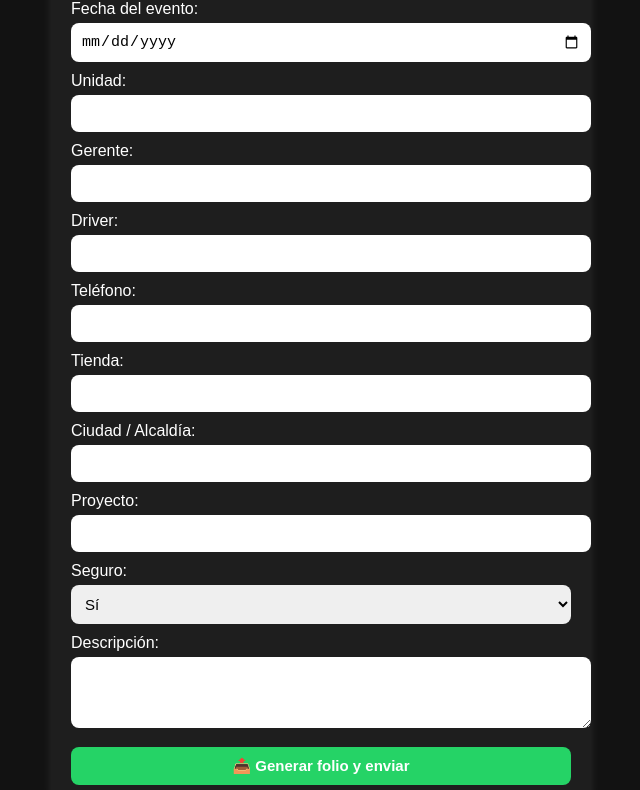
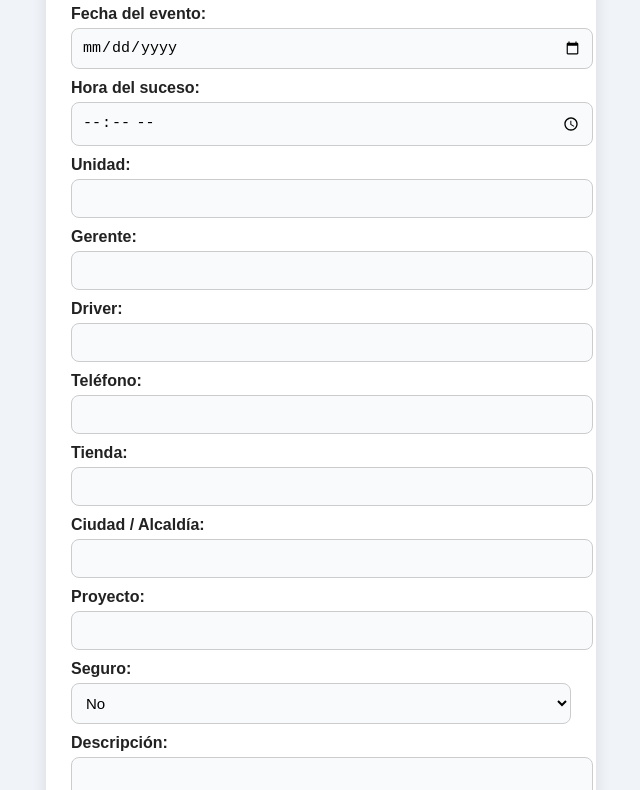
Before and after one commit to SupportB/TALLER, a plain HTML site: page index.html in a window 1280 px wide. Shown: the part 116-906 px from the top of the page, without its empty margins (319-959 px from the left). Drawn offline with Linux system fonts and the light colour scheme.

Commit message:
index.html

```diff
--- a/index.html
+++ b/index.html
@@ -7,39 +7,47 @@
   <style>
     body {
       font-family: Arial, sans-serif;
-      background: #121212;
-      color: #fff;
+      background: #f0f4f8;
+      color: #222;
       padding: 20px;
     }
     form {
       max-width: 500px;
       margin: auto;
-      background: #1e1e1e;
-      padding: 20px;
+      background: #ffffff;
+      padding: 25px;
       border-radius: 12px;
-      box-shadow: 0 0 10px rgba(255,255,255,0.1);
+      box-shadow: 0 4px 15px rgba(0,0,0,0.1);
+    }
+    h2 {
+      text-align: center;
+      color: #0077b6;
     }
     label {
       display: block;
       margin-top: 10px;
+      font-weight: bold;
     }
     input, select, textarea, button {
       width: 100%;
       padding: 10px;
       margin-top: 5px;
       border-radius: 8px;
-      border: none;
+      border: 1px solid #ccc;
       font-size: 15px;
+      background-color: #f9fafb;
     }
     button {
-      background: #25d366;
+      background: #0077b6;
       color: #fff;
       font-weight: bold;
       cursor: pointer;
       margin-top: 15px;
+      border: none;
+      transition: background 0.3s;
     }
     button:hover {
-      background: #1ebe5d;
+      background: #005b8f;
     }
   </style>
 </head>
@@ -50,6 +58,9 @@
 
     <label>Fecha del evento:</label>
     <input type="date" id="fechaEvento" required>
+
+    <label>Hora del suceso:</label>
+    <input type="time" id="horaEvento" required>
 
     <label>Unidad:</label>
     <input type="text" id="unidad">
@@ -75,7 +86,7 @@
     <label>Seguro:</label>
     <select id="seguro">
       <option value="Sí">Sí</option>
-      <option value="No">No</option>
+      <option value="No" selected>No</option>
     </select>
 
     <label>Descripción:</label>
@@ -85,16 +96,17 @@
   </form>
 
   <script>
-    // ================= FUNCIONES PRINCIPALES =================
-
+    // Generar folio aleatorio
     function generarFolio() {
       const random = Math.floor(Math.random() * 9999).toString().padStart(4, "0");
       return `FOL-${random}`;
     }
 
+    // Enviar datos y abrir WhatsApp
     async function enviarDatos() {
       const folio = generarFolio();
       const fechaEvento = document.getElementById("fechaEvento").value;
+      const horaEvento = document.getElementById("horaEvento").value;
       const unidad = document.getElementById("unidad").value;
       const gerente = document.getElementById("gerente").value;
       const driver = document.getElementById("driver").value;
@@ -105,14 +117,15 @@
       const seguro = document.getElementById("seguro").value;
       const descripcion = document.getElementById("descripcion").value;
 
-      // Fecha y hora de envío
+      // Fecha y hora del envío
       const fechaEnvio = new Date();
       const enviado = fechaEnvio.toLocaleString("es-MX", { dateStyle: "short", timeStyle: "medium" });
 
-      // 🟩 RESUMEN DE WHATSAPP
+      // Resumen del mensaje
       const resumen = `📋 *Reporte de Evento*\n\n` +
         `🧾 *Folio:* ${folio}\n` +
         `📅 *Fecha del evento:* ${fechaEvento || "No especificada"}\n` +
+        `🕒 *Hora del suceso:* ${horaEvento || "No indicada"}\n` +
         `⏰ *Enviado:* ${enviado}\n\n` +
         `🚗 *Unidad:* ${unidad || "-"}\n` +
         `👨‍💼 *Gerente:* ${gerente || "-"}\n` +
@@ -124,30 +137,12 @@
         `🛡️ *Seguro:* ${seguro}\n\n` +
         `📝 *Descripción:*\n${descripcion || "(sin descripción)"}\n`;
 
-      // 🟨 Envío a Google Sheets (opcional)
-      // const formData = new FormData();
-      // formData.append("folio", folio);
-      // formData.append("fechaEvento", fechaEvento);
-      // formData.append("unidad", unidad);
-      // formData.append("gerente", gerente);
-      // formData.append("driver", driver);
-      // formData.append("telefono", telefono);
-      // formData.append("tienda", tienda);
-      // formData.append("ciudad", ciudad);
-      // formData.append("proyecto", proyecto);
-      // formData.append("seguro", seguro);
-      // formData.append("descripcion", descripcion);
-      // formData.append("fechaEnvio", enviado);
-      // await fetch("TU_URL_DE_GOOGLE_APPS_SCRIPT", { method: "POST", body: formData });
+      alert(`✅ Reporte generado.\n\nFolio asignado: ${folio}`);
 
-      alert(`✅ Reporte generado correctamente.\n\nFolio asignado: ${folio}`);
-
-      // Abrir WhatsApp con fallback
       await abrirWhatsAppConFallback(resumen);
     }
 
-    // ================= FUNCIÓN DE ENVÍO A WHATSAPP (CON FALLBACK iOS/ANDROID) =================
-
+    // Envío a WhatsApp con compatibilidad para Android/iOS/Web
     async function abrirWhatsAppConFallback(resumen) {
       const encoded = encodeURIComponent(resumen);
       const appUrl = `whatsapp://send?text=${encoded}`;
@@ -171,12 +166,8 @@
         window.open(webUrl, "_blank");
       } catch (err) {
         console.warn("Error WhatsApp:", err);
-        try {
-          await copiarAlPortapapeles(resumen);
-          alert("📋 Mensaje copiado. Abriendo WhatsApp...");
-        } catch {
-          alert("No se pudo copiar. Pega el mensaje manualmente.");
-        }
+        await copiarAlPortapapeles(resumen);
+        alert("📋 Mensaje copiado. Abriendo WhatsApp...");
         window.open(webUrl, "_blank");
       }
     }
```
